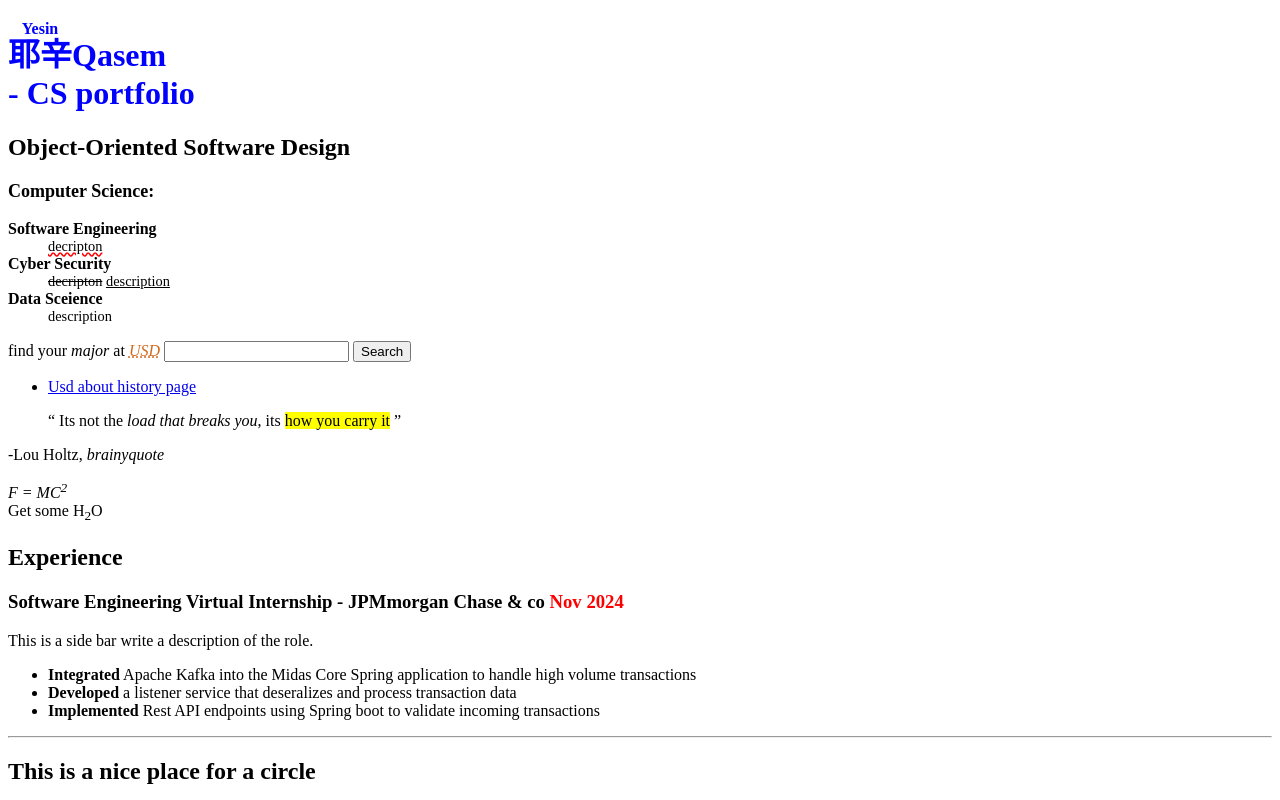
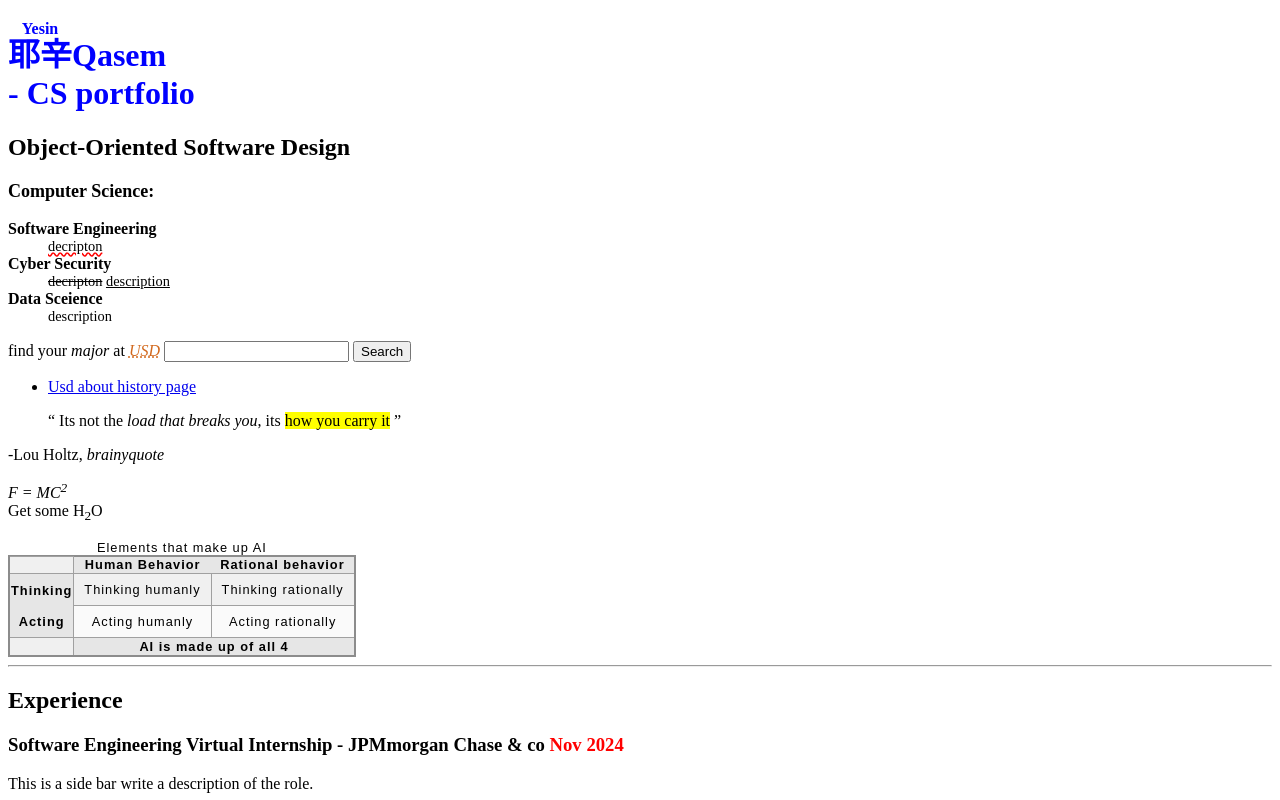
Before and after one commit to y3s1n/lab4-web-foundations-html, a plain HTML site: page docs/index.html in a window 1280 px wide. Shown: the top 800 px of the page. Drawn offline with Linux system fonts and the light colour scheme.

Commit message:
Completed Table content

```diff
--- a/docs/index.html
+++ b/docs/index.html
@@ -30,6 +30,34 @@
             }
             u {
                 text-decoration: red wavy underline;
+            }
+            table {
+                border-collapse: collapse;
+                border: 2px solid rgb(140 140 140);
+                font-family: sans-serif;
+                font-size: 0.8rem;
+                letter-spacing: 1px;
+            }
+
+            td {
+                border: 1px solid rgb(160 160 160);
+                padding: 8px 10px;
+            }
+
+            th {
+                background-color: rgb(230 230 230);
+            }
+
+            td {
+                text-align: center;
+            }
+
+            tr:nth-child(even) td {
+                background-color: rgb(250 250 250);
+            }
+
+            tr:nth-child(odd) td {
+                background-color: rgb(240 240 240);
             }
         </style>
 
@@ -77,6 +105,37 @@
         </header>
 
         <main>
+            <table>
+                <caption>Elements that make up AI</caption>
+                <tr>
+                    <colgroup>
+                    <td></td>
+                    <th scope="col" class="Human behavior">Human Behavior</th>
+                    <th scope="col" class="Rational behavior">Rational behavior</th>
+                    </colgroup>
+                </tr>
+                <tbody>
+                <tr>
+                    <th scope="row">Thinking</th>
+                    <td>Thinking humanly</td>
+                    <td>Thinking rationally</td>
+                </tr>
+                <tr>
+                    <th scope="row">Acting</th>
+                    <td>Acting humanly</td>
+                    <td>Acting rationally</td>
+                </tr>
+                </tbody>
+                <tfoot>
+                    <tr>
+                        <td></td>
+                        <th scope="row" colspan="2">AI is made up of all 4</th>
+                    </tr>
+                </tfoot>
+            </table>
+
+
+            <hr>
             <section>
                 <h2>Experience</h2>
                 <article>
```
